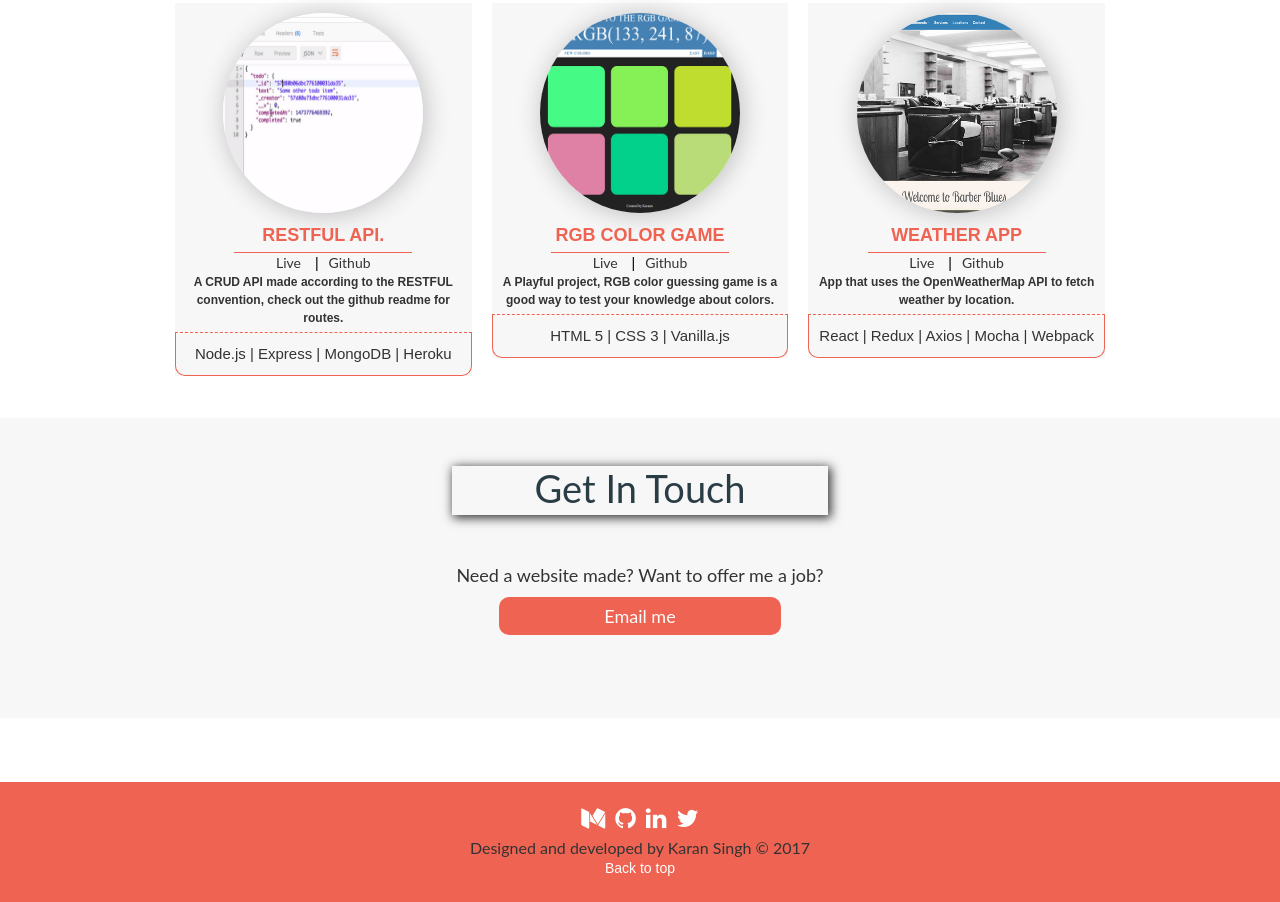
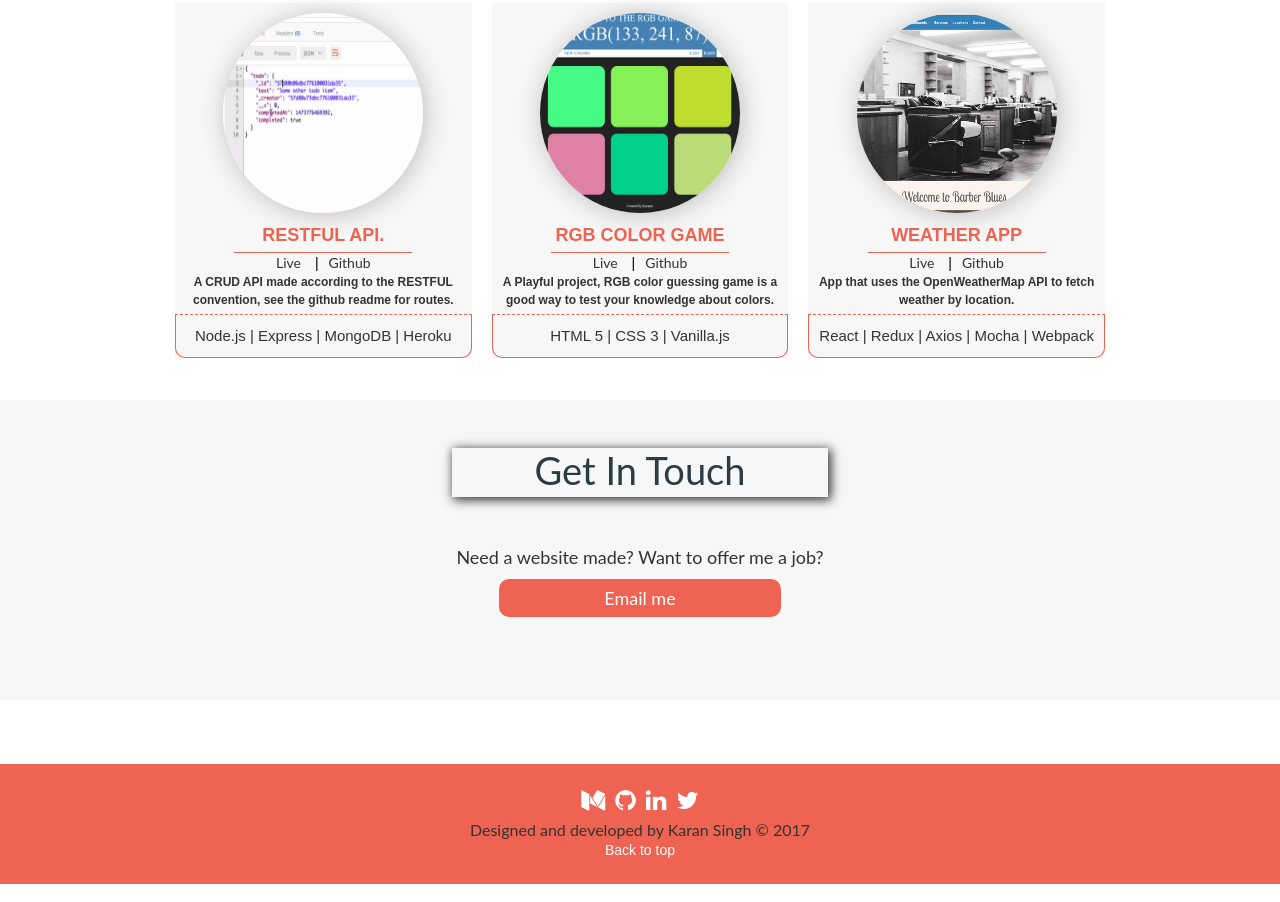
Before and after one commit to karann7/karann7.github.io, a plain HTML site: page index.html in a window 1280 px wide. Shown: the part 1627-2529 px from the top of the page. Drawn offline with nearby package versions, Linux system fonts and the light colour scheme; a script that the page names is missing.

Commit message:
Create index.html

```diff
--- a/index.html
+++ b/index.html
@@ -64,7 +64,7 @@
             <div class="div-block-4"><a class="link-10" href="https://shrouded-sea-12359.herokuapp.com/" target="_blank">Live</a>
               <div class="text-block-3">|</div><a class="link-12" href="https://github.com/karann7/node-todo-api" target="_blank">Github</a>
             </div>
-            <h6 class="heading-3">A CRUD API made according to the RESTFUL convention, check out the github readme for routes.</h6>
+            <h6 class="heading-3">A CRUD API made according to the RESTFUL convention, see the github readme for routes.</h6>
             <blockquote class="block-quote">Node.js | Express | MongoDB | Heroku</blockquote>
           </div>
         </div>
```
